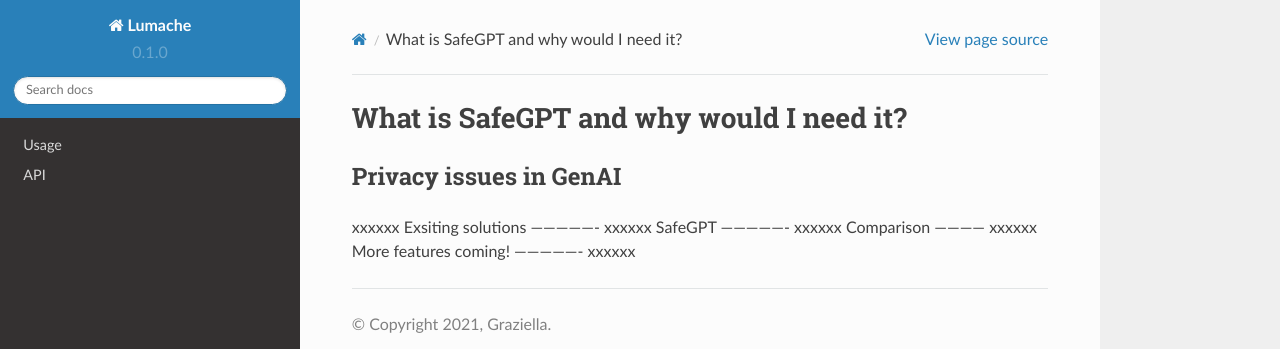
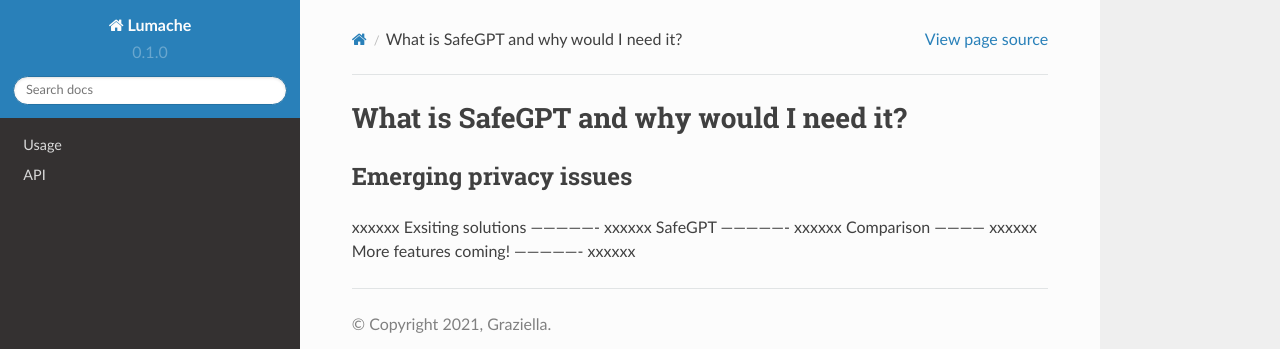
Before and after one commit to Trinityagi/Test, a Sphinx documentation site: the page built from docs/source/Intro.rst, in a window 1280 px wide. Shown: the top 349 px of the page. Built offline with Sphinx 7.4.7 and the Read the Docs theme 2.0.0, drawn with Linux system fonts in a browser that asks for light colours.

Commit message:
Update Intro.rst

```diff
--- a/docs/source/Intro.rst
+++ b/docs/source/Intro.rst
@@ -1,6 +1,7 @@
 What is SafeGPT and why would I need it?
 ===================================
-Privacy issues in GenAI
+.. _Emerging privacy issues:
+Emerging privacy issues
 ----------------
 xxxxxx
 Exsiting solutions
```
